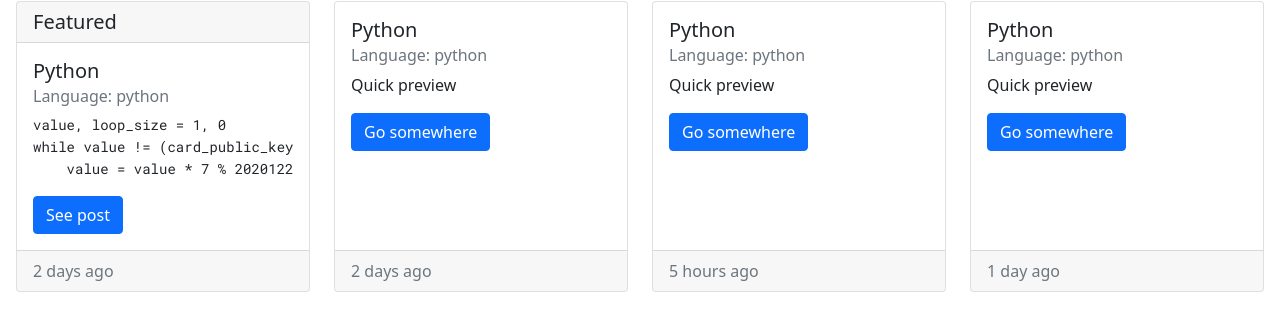
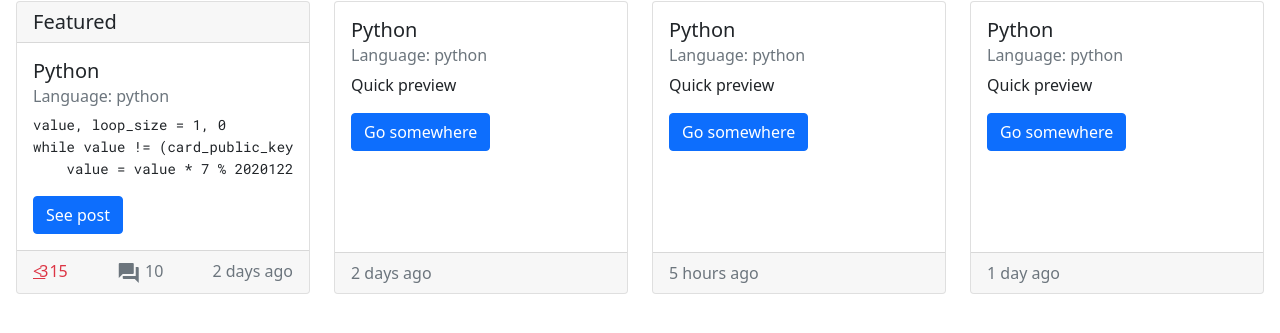
Before and after one commit to tameTNT/COMP1101-Summative-Assessment-1, a website: page client/index.html in a window 1280 px wide. Shown: the part 145-478 px from the top of the page. Drawn offline with nearby package versions, Linux system fonts and the light colour scheme; a script that the page names is missing; a small style sheet from the web is missing.

Commit message:
✨ Add likes and comment count to card

```diff
--- a/client/index.html
+++ b/client/index.html
@@ -74,7 +74,17 @@ while value != (card_public_key := 19774466):
             </button>
           </div>
           <div class="card-footer text-muted">
-            2 days ago
+            <div class="d-flex justify-content-between">
+              <div class="text-danger">
+                <a href="#" class="text-danger" style="letter-spacing: -3px;"><3</a> 15
+              </div>
+              <div>
+                <span class="material-icons align-middle md-24">forum</span> 10
+              </div>
+              <div class="text-start">
+                2 days ago
+              </div>
+            </div>
           </div>
         </div>
       </div>
```
